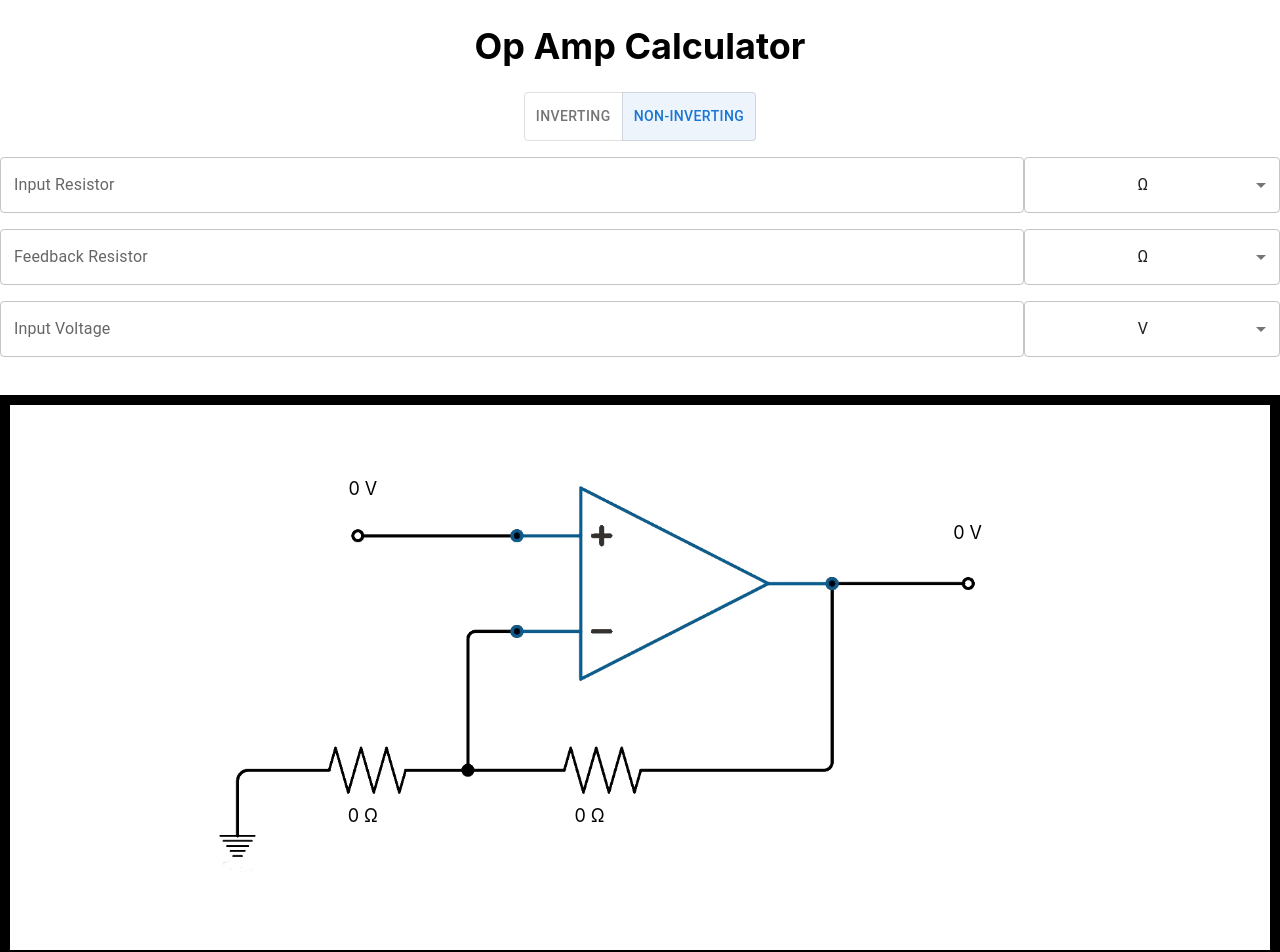
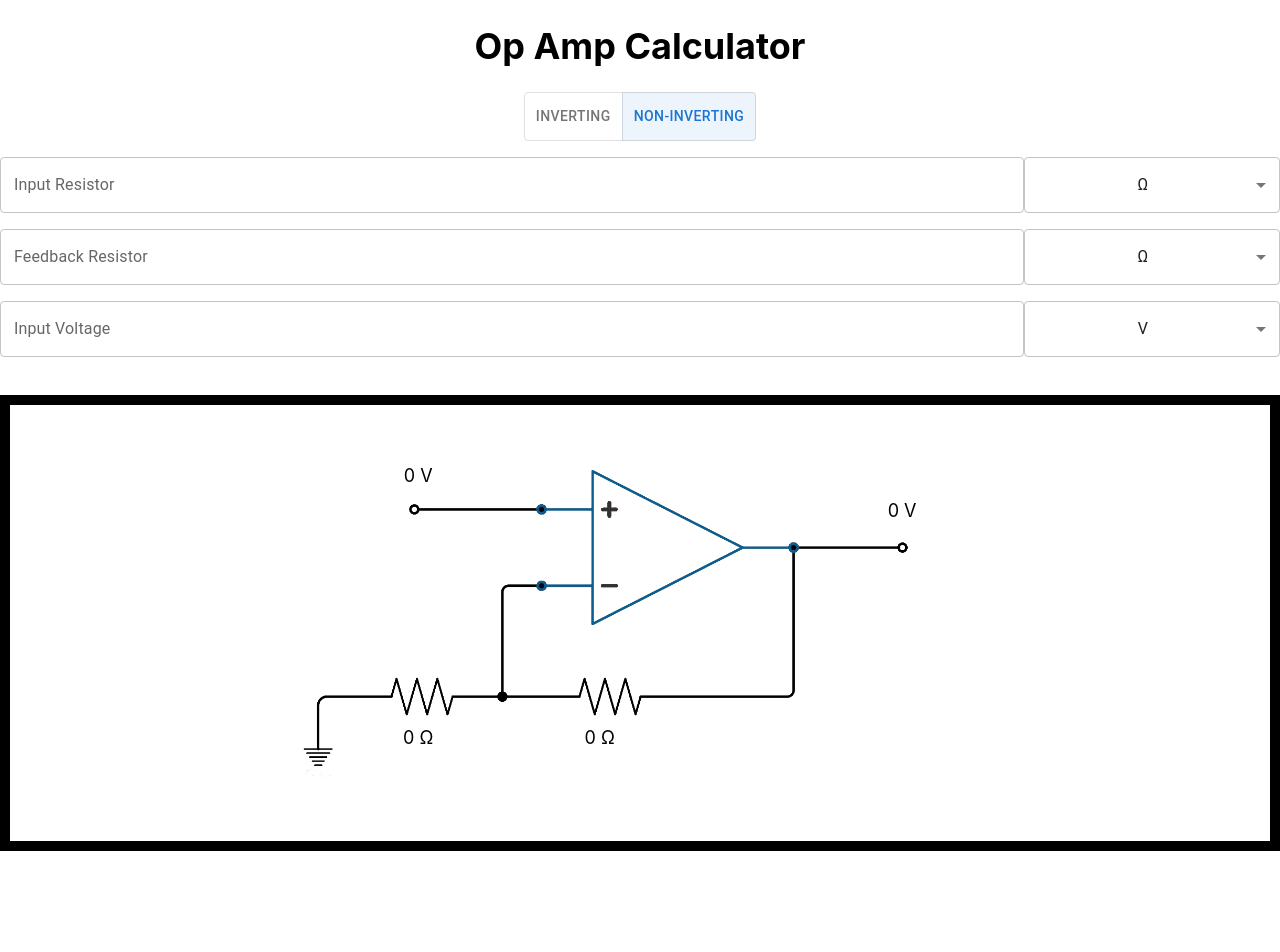
Before and after one commit to wynnblevins/op-amp-calculator, a React (Create React App) app: page / in a window 1280 px wide. Shown: the top 952 px of the page. After the commit the page ends 851 px from the top, so only its background shows below. Built offline with nearby package versions, Linux system fonts and the light colour scheme.

Commit message:
fixing issue with styling that happened on large screens

```diff
--- a/src/components/OpAmpSchematic/OpAmpSchematic.tsx
+++ b/src/components/OpAmpSchematic/OpAmpSchematic.tsx
@@ -11,6 +11,10 @@ const OpAmpSchematicImg = styled.img<{}>`
   margin: 0;
   position: relative
 `;
+
+const OpAmpSchematicContainer = styled.div<{}>`
+
+`
 
 const InvertingOpAmpInputResistorLbl = styled.p<{}>`
   position: absolute;
@@ -35,8 +39,8 @@ const InvertingOpAmpInputVoltageLbl = styled.p<{}>`
 
 const InvertingOpAmpOutputVoltageLbl = styled.p<{}>`
   position: absolute;
-  top: 12%;
-  left: 75%;
+  top: 23%;
+  left: 80%;
   transform: translate(-50%, -50%);
 `;
 
@@ -69,7 +73,12 @@ const NonInvertingOpAmpOutputVoltageLbl = styled.p<{}>`
 `;
 
 const Container = styled.div<{}>`
+  max-width: 80%;
+  height: auto;
+  padding: 0;
+  margin: 0;
   position: relative;
+  margin: auto;
 `;
 
 interface Props {
@@ -93,7 +102,6 @@ const OpAmpSchematic = (props: Props) => {
     <Box sx={{ border: 'solid 10px black', marginTop: '3%' }}>
       { inverting ?
       (
-        <>
         <Container>
           <OpAmpSchematicImg src={invertingAmpSchematic}/>
           <InvertingOpAmpInputResistorLbl>{ inputResistorValue }</InvertingOpAmpInputResistorLbl>
@@ -101,7 +109,6 @@ const OpAmpSchematic = (props: Props) => {
           <InvertingOpAmpInputVoltageLbl>{ inputVoltageValue }</InvertingOpAmpInputVoltageLbl>
           <InvertingOpAmpOutputVoltageLbl>{ outputVoltageValue }</InvertingOpAmpOutputVoltageLbl>
         </Container>
-        </>
       ): (
         <Container>
           <OpAmpSchematicImg src={nonInvertingAmpSchematic} />
```
Lines whose indentation alone changed are shown as unchanged.
